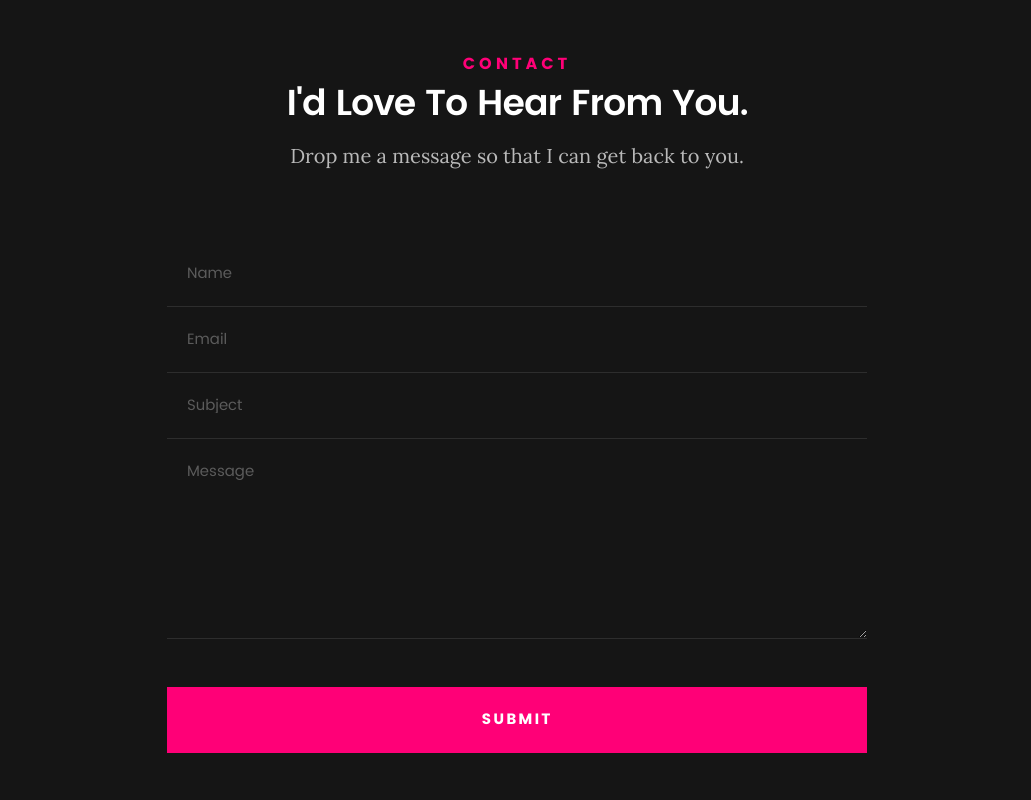
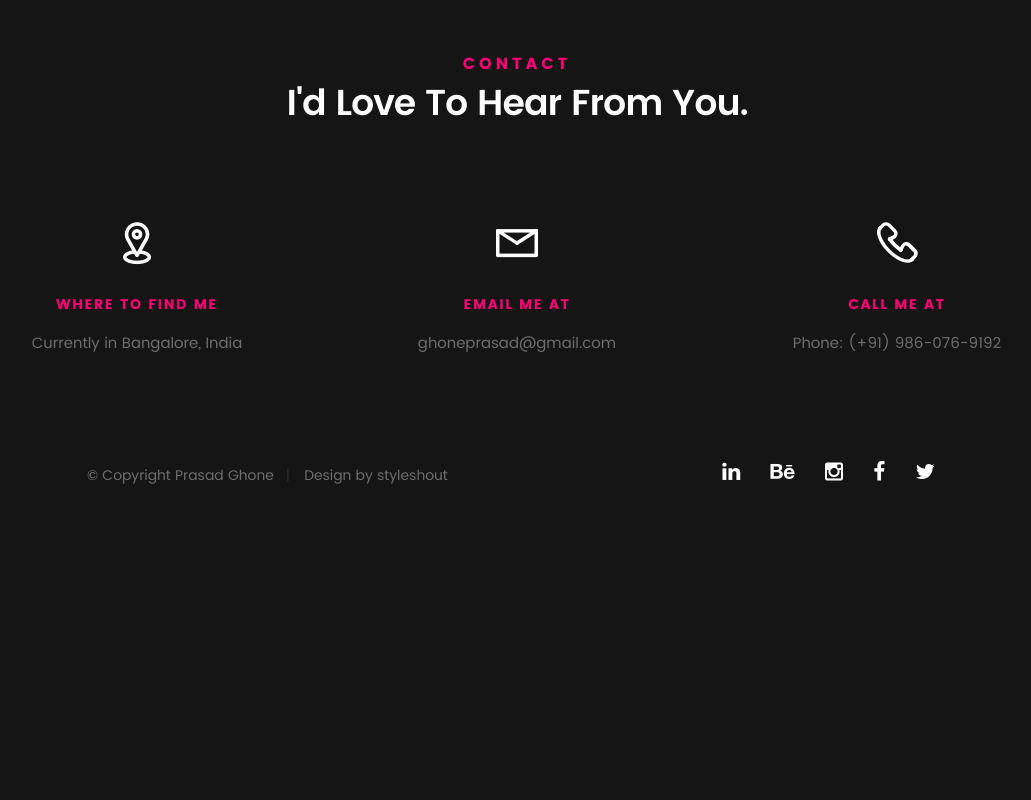
Before and after one commit to PrasadGhone/Portfolio-2021, a plain HTML site: page index.html in a window 1280 px wide. Shown: the part 6480-7280 px from the top of the page, without its empty margins (123-1154 px from the left). After the commit the page ends 7003 px from the top, so only its background shows below. Drawn offline with Linux system fonts and the light colour scheme; files whose address does not match are found by name.

Commit message:
Update index.html

```diff
--- a/index.html
+++ b/index.html
@@ -876,7 +876,7 @@ and thorough research.</p>
    			<h5>Contact</h5>
    			<h1>I'd Love To Hear From You.</h1>
 
-   			<p class="lead">Drop me a message so that I can get back to you.</p>
+   			<!--<p class="lead">Drop me a message so that I can get back to you.</p>-->
 
    		</div>
    	</div> <!-- /section-intro -->
@@ -886,7 +886,7 @@ and thorough research.</p>
    		<div class="col-twelve">
 
             <!-- form -->
-            <form name="contactForm" id="contactForm" method="post" action="">
+            <!--<form name="contactForm" id="contactForm" method="post" action="">
       			<fieldset>
 
                   <div class="form-field">
@@ -914,7 +914,7 @@ and thorough research.</p>
                   </div>
 
       			</fieldset>
-      		</form> <!-- Form End -->
+      		</form>--> <!-- Form End -->
 
             <!-- contact-warning -->
             <div id="message-warning">
```
